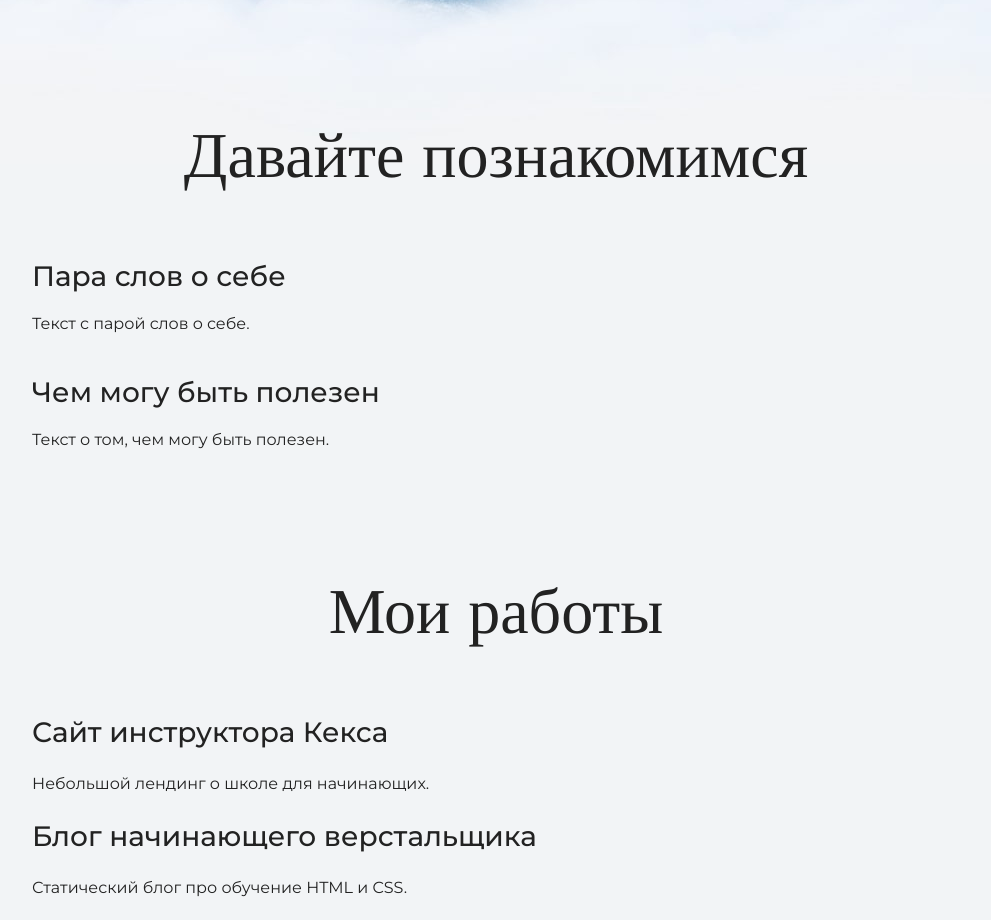
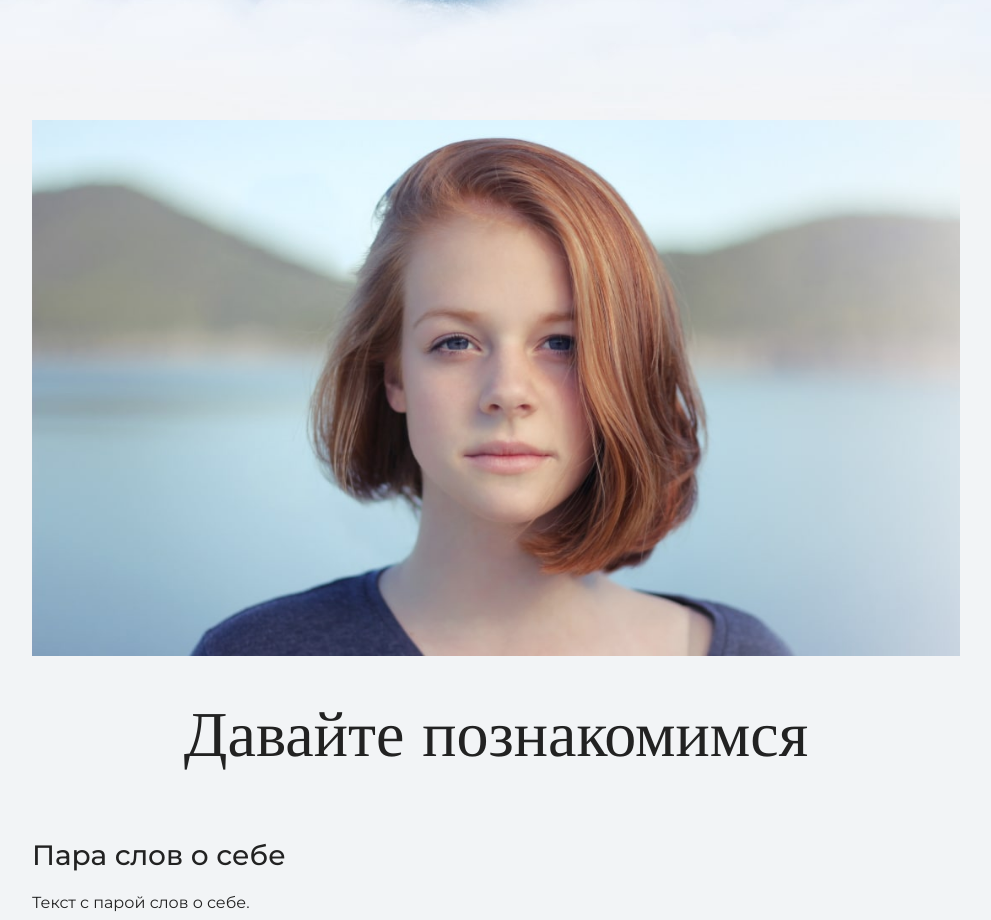
Before and after one commit to 123nightfox321/site, a plain HTML site: page index.html in a window 1280 px wide. Shown: the part 916-1836 px from the top of the page, without its empty margins (144-1135 px from the left). Drawn offline with nearby package versions, Linux system fonts and the light colour scheme.

Commit message:
photo main

```diff
--- a/index.html
+++ b/index.html
@@ -24,6 +24,9 @@
     </section>
 
     <section class="intro">
+      <figure class=user-image>
+        <img src="files/user.jpg" width="928" height="536" alt="Фотография Неопознанного Енота">
+      </figure>
       <div class="container">
       <h2 class="subheading">Давайте познакомимся</h2>
       <h3>Пара слов о себе</h3>
```
